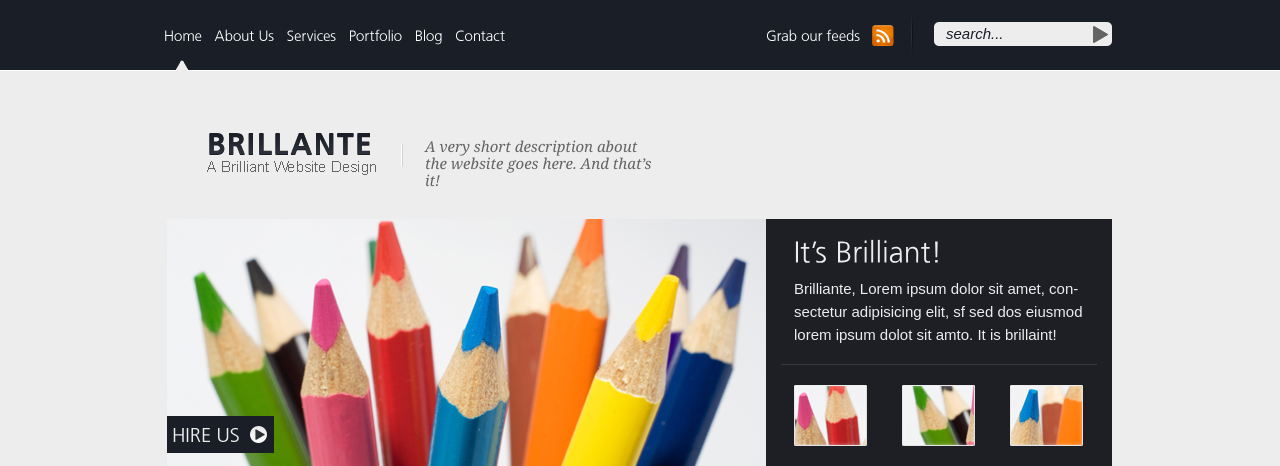
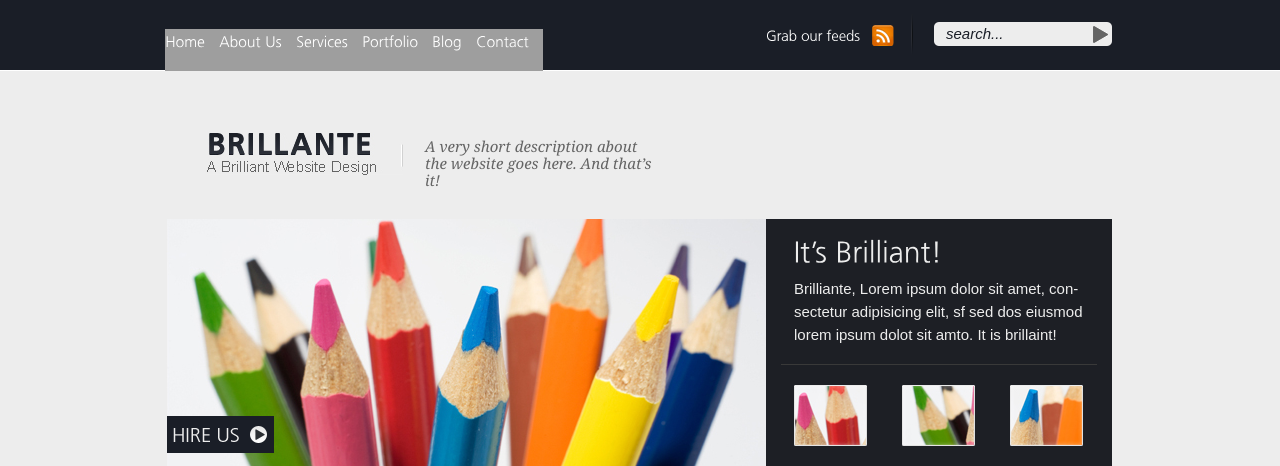
Before and after one commit to tatygrassini/Brilliante_Layout, a PHP site: page / in a window 1280 px wide. Shown: the top 466 px of the page. Run offline with PHP 8.4, Linux system fonts and the light colour scheme; grey boxes are pictures that could not be loaded.

Commit message:
Nav links done with cufon - selected state to go

```diff
--- a/css/style.css
+++ b/css/style.css
@@ -114,7 +114,6 @@ h2.txt-twitter { background-image: url(img/txt-twitter.png) }
 .top-content ul {
 	display: block;
 	float: left;
-	width: 340px;
 	height: 42px;
 	background: url(img/nav.gif) no-repeat 0 0;
 	margin-top: 29px;
@@ -123,44 +122,20 @@ h2.txt-twitter { background-image: url(img/txt-twitter.png) }
 .top-content li {
 	list-style: none;
 	float: left;
-	text-indent: -9999px;
+	margin-right: 14px;
 }
-
-	#home { width: 43px; }
-	#about { width: 71px; }
-	#services { width: 61px; }
-	#portfolio { width: 65px; }
-	#blog { width: 39px; }
-	#contact { width: 61px; }
 
 	.top-content li a {
 		display: block;
 		height: 42px;
+		color:white;
+		text-decoration:none;
 	}
 
-		#home a:hover, .top-content li.selected {
-			background: url(img/nav.gif) 0 -42px no-repeat;
-		}
+	.top-content li a.selected, .top-content li a:hover {
+		background: url(img/nav-arrow.png) no-repeat bottom center;
+	}
 
-		#about a:hover {
-			background: url(img/nav.gif) -43px -42px no-repeat;
-		}
-
-		#services a:hover {
-			background: url(img/nav.gif) -114px -42px no-repeat;
-		}
-
-		#portfolio a:hover {
-			background: url(img/nav.gif) -175px -42px no-repeat;
-		}
-
-		#blog a:hover {
-			background: url(img/nav.gif) -240px -42px no-repeat;
-		}
-
-		#contact a:hover {
-			background: url(img/nav.gif) -279px -42px no-repeat;
-		}
 
 .block {
 	float: right;
--- a/index.html
+++ b/index.html
@@ -23,12 +23,12 @@
 					<div class="top-content">
 
 						<ul>
-							<li id="home" class="selected"><a href="#">Home</a></li>
-							<li id="about"><a href="#">About Us</a></li>
-							<li id="services"><a href="#">Services</a></li>
-							<li id="portfolio"><a href="#">Portfolio</a></li>
-							<li id="blog"><a href="#">Blog</a></li>
-							<li id="contact"><a href="#">Contact</a></li>
+							<li class="selected"><a href="#">Home</a></li>
+							<li><a href="#">About Us</a></li>
+							<li><a href="#">Services</a></li>
+							<li><a href="#">Portfolio</a></li>
+							<li><a href="#">Blog</a></li>
+							<li><a href="#">Contact</a></li>
 						</ul>
 
 						<div class="block">
--- a/js/func.js
+++ b/js/func.js
@@ -3,3 +3,4 @@ Cufon.replace('h4');
 Cufon.replace('.cat a'); // Requires a selector engine for IE 6-7
 Cufon.replace('.links a'); // Requires a selector engine for IE 6-7
 Cufon.replace('.twitter p.cufon'); // Requires a selector engine for IE 6-7
+Cufon.replace('.top-content ul li a'); // Requires a selector engine for IE 6-7
```
Also changed, not shown: css/img/nav-arrow.png (added), css/img/nav.gif (deleted), 1 other file.
